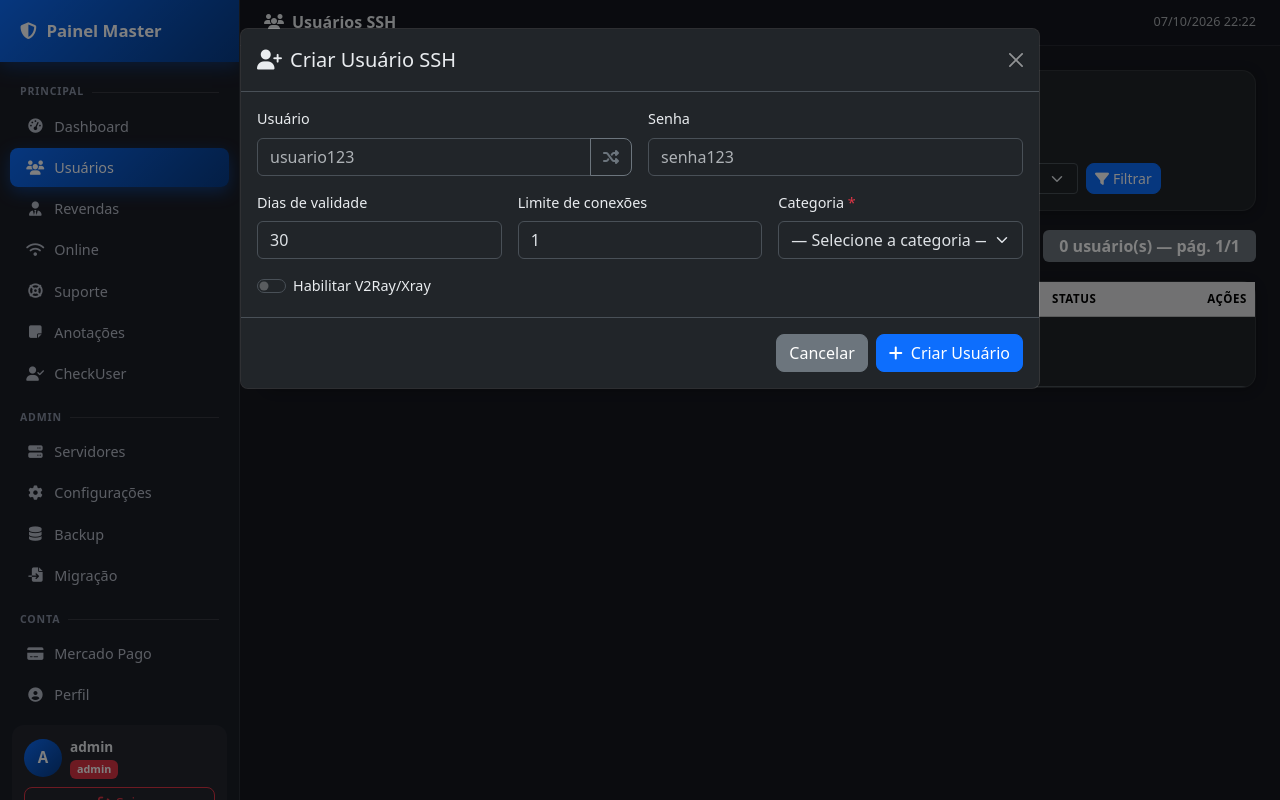
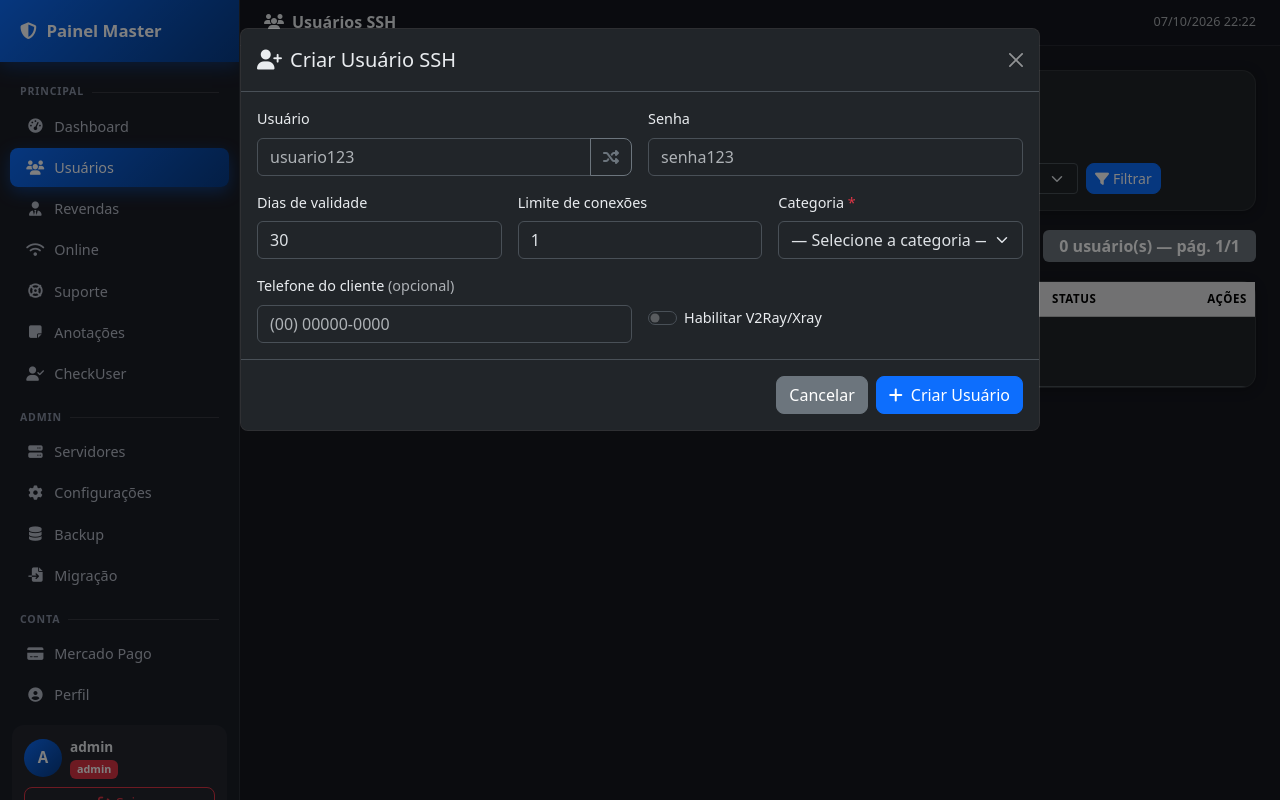
Before and after one commit to jeanfraga95/painel101, a Flask app: page /users in a window 1280 px wide, after a click on "Novo Usuário". Run offline with Flask 3, Linux system fonts and the light colour scheme; the visitor is signed in with stand-in values (Sample User, id 1); data comes from the database, SQL or seed files in the repository; data that the repository does not hold is empty; some libraries are stand-ins or nearby versions.

Commit message:
Telefone na criacao de usuarios (so visivel na chave de credenciais) + busca por telefone; checkuser rapido (cache paralelo)

```diff
--- a/app.py
+++ b/app.py
@@ -8,6 +8,7 @@ import json
 import os
 import re
 import secrets
+import time
 import traceback
 from concurrent.futures import ThreadPoolExecutor, as_completed, TimeoutError as FuturesTimeout
 from datetime import datetime, timedelta
@@ -55,6 +56,7 @@ try:
     db.migrate_schema_v2()
     db.migrate_schema_v3()
     db.migrate_schema_tickets()
+    db.migrate_schema_v4()
 except Exception as _startup_err:
     import traceback as _tb
     print(f"[PMG STARTUP ERROR] DB init failed: {_startup_err}", flush=True)
@@ -470,7 +472,11 @@ def _get_visible_users(current_user, sort='expires_at', search=''):
 
     if search:
         search_l = search.lower()
-        users = [u for u in users if search_l in u['username'].lower()]
+        phone_digits = ''.join(ch for ch in search if ch.isdigit())
+        users = [u for u in users
+                 if search_l in u['username'].lower()
+                 or (phone_digits and phone_digits in
+                     ''.join(ch for ch in (u['telefone'] or '') if ch.isdigit()))]
     return users
 
 
@@ -560,6 +566,7 @@ def create_user():
         category_id = request.form.get('category_id', type=int)
         use_v2ray   = request.form.get('use_v2ray') == '1'
         uuid        = request.form.get('uuid', '').strip() or (db.random_uuid() if use_v2ray else None)
+        telefone    = request.form.get('telefone', '').strip()
 
         if current_user['role'] != 'admin':
             if current_user['account_limit'] != -1:
@@ -590,7 +597,7 @@ def create_user():
 
         ok, msg, new_id = db.create_ssh_user(
             username, password, current_user['id'], primary_server_id,
-            expires_at, limit, uuid if use_v2ray else None, 0
+            expires_at, limit, uuid if use_v2ray else None, 0, telefone
         )
         if not ok:
             return jsonify(success=False, message=msg)
@@ -659,6 +666,7 @@ def create_test():
     category_id = request.form.get('category_id', type=int)
     use_v2ray   = request.form.get('use_v2ray') == '1'
     uuid        = db.random_uuid() if use_v2ray else None
+    telefone    = request.form.get('telefone', '').strip()
 
     if not category_id:
         return jsonify(success=False, message='Selecione uma categoria para o teste')
@@ -681,7 +689,7 @@ def create_test():
 
     ok, msg, new_id = db.create_ssh_user(
         username, password, current_user['id'], primary_server_id,
-        expires_at, limit, uuid if use_v2ray else None, 1
+        expires_at, limit, uuid if use_v2ray else None, 1, telefone
     )
     if not ok:
         return jsonify(success=False, message=msg)
@@ -880,7 +888,7 @@ def update_user(user_id):
         if u['owner_id'] not in tree_ids:
             return jsonify(success=False, message='Sem permissão')
 
-    allowed_fields = {'connection_limit', 'status', 'expires_at', 'password'}
+    allowed_fields = {'connection_limit', 'status', 'expires_at', 'password', 'telefone'}
     updates = {k: v for k, v in request.form.items() if k in allowed_fields}
     if 'connection_limit' in updates:
         try:
@@ -2340,24 +2348,40 @@ def _clean_username(username: str) -> str:
     return username.strip()
 
 
+_CONN_CACHE = {}
+_CONN_CACHE_TTL = 25  # segundos: apps de VPN consultam com frequência
+
+
 def _get_user_connections(username: str) -> int:
-    """Get current active connections for a user from all servers.
-
-    Usa a contagem por `ps` do server_comm: os usuários são túneis puros
-    (ForceCommand /bin/false) e não aparecem no `who`, então a contagem por
-    `who` retornava sempre 0 para os apps VPN.
+    """Conexões ativas de um usuário em TODAS as VPSes.
+
+    Otimizado para o CheckUser ficar leve:
+    - cache curto (TTL 25s) por username → consultas repetidas não tocam nas VPSes;
+    - consulta PARALELA às VPSes com timeout curto por servidor (≈1s típico,
+      no máximo ~4s mesmo com servidor fora do ar), em vez de esperar servidor
+      por servidor em sequência.
     """
-    total_connections = 0
-    for server in db.get_all_servers():
+    now = time.time()
+    hit = _CONN_CACHE.get(username)
+    if hit and now - hit[0] < _CONN_CACHE_TTL:
+        return hit[1]
+
+    servers = db.get_all_servers()
+
+    def _count(srv):
         try:
-            total_connections += sc.get_user_connections(
-                server['ip'], server['module_port'],
-                server['auth_token'], username
-            )
+            return sc.get_user_connections(
+                srv['ip'], srv['module_port'], srv['auth_token'], username)
         except Exception:
-            continue
-
-    return total_connections
+            return 0
+
+    total = 0
+    if servers:
+        with ThreadPoolExecutor(max_workers=max(1, min(8, len(servers)))) as pool:
+            total = sum(pool.map(_count, servers))
+
+    _CONN_CACHE[username] = (now, total)
+    return total
 
 
 def _checkuser_response(username: str):
@@ -2499,6 +2523,7 @@ def user_credentials(user_id):
         v2ray_uuid=u['v2ray_uuid'],
         expires_at=u['expires_at'],
         connection_limit=u['connection_limit'],
+        telefone=u['telefone'] if u['telefone'] else '',
     )
 
 # ---------------------------------------------------------------------------
--- a/server_comm.py
+++ b/server_comm.py
@@ -73,13 +73,15 @@ def get_online_users(ip: str, port: int, auth_token: str) -> list:
     return [u.strip() for u in out.splitlines() if u.strip()]
 
 
-def get_user_connections(ip: str, port: int, auth_token: str, username: str) -> int:
+def get_user_connections(ip: str, port: int, auth_token: str, username: str,
+                         timeout: int = 4) -> int:
     """Count active sessions for a given SSH user.
 
     `who` não serve aqui: os usuários são túneis puros (ForceCommand
     /bin/false) e não registram utmp, então sempre retornava 0.
     """
-    ok, out = send_command(ip, port, auth_token, _sessions_cmd_for_user(username))
+    ok, out = send_command(ip, port, auth_token, _sessions_cmd_for_user(username),
+                           timeout=timeout)
     try:
         return max(0, int(out.strip()))
     except Exception:
--- a/templates/shared/_create_user_modals.html
+++ b/templates/shared/_create_user_modals.html
@@ -41,8 +41,12 @@
             </select>
             <div class="invalid-feedback">Selecione uma categoria.</div>
           </div>
-          <div class="col-12">
-            <div class="form-check form-switch">
+          <div class="col-md-6">
+            <label class="form-label">Telefone do cliente <span class="text-muted fw-normal">(opcional)</span></label>
+            <input type="tel" id="cu_telefone" class="form-control" placeholder="(00) 00000-0000">
+          </div>
+          <div class="col-md-6">
+            <div class="form-check form-switch mt-4 pt-2">
               <input class="form-check-input" type="checkbox" id="cu_v2ray" onchange="toggleUUID(this)">
               <label class="form-check-label" for="cu_v2ray">Habilitar V2Ray/Xray</label>
             </div>
@@ -114,8 +118,12 @@
             </select>
             <div class="invalid-feedback">Selecione uma categoria.</div>
           </div>
-          <div class="col-12">
-            <div class="form-check form-switch">
+          <div class="col-md-6">
+            <label class="form-label">Telefone do cliente <span class="text-muted fw-normal">(opcional)</span></label>
+            <input type="tel" id="ct_telefone" class="form-control" placeholder="(00) 00000-0000">
+          </div>
+          <div class="col-md-6">
+            <div class="form-check form-switch mt-4 pt-2">
               <input class="form-check-input" type="checkbox" id="ct_v2ray">
               <label class="form-check-label" for="ct_v2ray">Com V2Ray/Xray</label>
             </div>
@@ -269,6 +277,7 @@ function submitCreateUser() {
     category_id: catEl.value,
     use_v2ray:   v2 ? '1' : '0',
     uuid:        v2 ? document.getElementById('cu_uuid').value : '',
+    telefone:    document.getElementById('cu_telefone').value,
   }, d => {
     _setBtnLoading('btnCreateUser', false);
     if (d.success) showResult(d.user);
@@ -296,6 +305,7 @@ function submitCreateTest() {
     limit:       document.getElementById('ct_limit').value,
     category_id: catEl.value,
     use_v2ray:   v2 ? '1' : '0',
+    telefone:    document.getElementById('ct_telefone').value,
   }, d => {
     _setBtnLoading('btnCreateTest', false);
     if (d.success) showResult(d.user);
--- a/templates/shared/users.html
+++ b/templates/shared/users.html
@@ -36,7 +36,7 @@
         <label class="form-label small text-muted mb-1">Buscar</label>
         <div class="input-group input-group-sm">
           <span class="input-group-text"><i class="fas fa-search"></i></span>
-          <input type="text" name="search" class="form-control" placeholder="Buscar usuário..." value="{{ search }}">
+          <input type="text" name="search" class="form-control" placeholder="Buscar por nome ou telefone..." value="{{ search }}">
         </div>
       </div>
       <div class="col-md-3">
@@ -162,7 +162,7 @@
                 <button class="btn btn-outline-secondary" onclick="recreateOnServer({{ u.id }}, this)" title="Recriar no servidor (se não existir)">
                   <i class="fas fa-sync-alt"></i>
                 </button>
-                <button class="btn btn-outline-info" onclick="openEditModal({{ u.id }}, '{{ u.username }}', {{ u.connection_limit }}, '{{ u.expires_at[:10] if u.expires_at else '' }}')" title="Editar / Servidores">
+                <button class="btn btn-outline-info" onclick="openEditModal({{ u.id }}, '{{ u.username }}', {{ u.connection_limit }}, '{{ u.expires_at[:10] if u.expires_at else '' }}', '{{ u.telefone or '' }}')" title="Editar / Servidores">
                   <i class="fas fa-edit"></i>
                 </button>
                 <button class="btn btn-outline-danger" onclick="deleteUser({{ u.id }}, '{{ u.username }}')" title="Deletar">
@@ -372,11 +372,12 @@ function deleteUser(id, name) {
   });
 }
 
-function openEditModal(id, username, currentLimit, currentExpiry) {
+function openEditModal(id, username, currentLimit, currentExpiry, currentTel) {
   _editUserId = id;
   document.getElementById('editModalTitle').textContent = 'Editar: ' + username;
   document.getElementById('editLimitInput').value = currentLimit;
   document.getElementById('editExpiryInput').value = currentExpiry || '';
+  document.getElementById('editTelInput').value = currentTel || '';
   document.getElementById('editPassInput').value = '';
   // Reset servers tab
   const body = document.getElementById('editServersBody');
@@ -415,8 +416,9 @@ function saveEditUser() {
   const limit = document.getElementById('editLimitInput').value.trim();
   const expiry = document.getElementById('editExpiryInput').value.trim();
   const pass = document.getElementById('editPassInput').value.trim();
+  const tel = document.getElementById('editTelInput').value.trim();
   if (!limit || isNaN(limit)) { showToast('Limite inválido', 'danger'); return; }
-  const body = {connection_limit: parseInt(limit)};
+  const body = {connection_limit: parseInt(limit), telefone: tel};
   if (expiry) body.expires_at = expiry;
   if (pass) {
     if (pass.length < 4) { showToast('Senha mínima 4 caracteres', 'danger'); return; }
@@ -499,11 +501,13 @@ function viewCredentials(id) {
            <code class="small text-info text-break">${d.v2ray_uuid}</code></div>` : '';
       const appLine = appLink
         ? `<div class="mt-2"><small class="text-muted">App:</small> <a href="${appLink}" target="_blank" class="small">${appLink}</a></div>` : '';
+      const telLine = d.telefone
+        ? `\n📱 Telefone: ${d.telefone}` : '';
 
       let copyText = `👤 Usuário: ${d.username}
 🔐 Senha: ${d.password}
 📅 Validade: ${d.expires_at}
-🔢 Limite: ${d.connection_limit}`;
+🔢 Limite: ${d.connection_limit}${telLine}`;
       if (d.v2ray_uuid) copyText += `
 🆔 UUID: ${d.v2ray_uuid}`;
       if (appLink) copyText += `
@@ -515,8 +519,9 @@ function viewCredentials(id) {
           <tr><td class="text-muted">Senha</td><td><code>${d.password}</code></td></tr>
           <tr><td class="text-muted">Validade</td><td>${d.expires_at ? d.expires_at.slice(0,10) : '—'}</td></tr>
           <tr><td class="text-muted">Limite</td><td>${d.connection_limit} conexões</td></tr>
-        </table>
-        ${uuidLine}${appLine}`;
+          <tr><td class="text-muted">Telefone</td><td>${d.telefone ? d.telefone : '<span class="text-muted">—</span>'}</td></tr>
+        </table>`
+        + uuidLine + appLine;
       document.getElementById('credCopyBtn').onclick = () => universalCopy(copyText, document.getElementById('credCopyBtn'));
       new bootstrap.Modal(document.getElementById('credModal')).show();
     });
@@ -610,6 +615,12 @@ setInterval(loadOnlineUsers, 20000);
           <div class="tab-pane fade show active" id="editPaneInfo">
             <div class="row g-3">
               <div class="col-md-6">
+                <label class="form-label fw-semibold">Telefone
+                  <small class="text-muted fw-normal">(só aparece na chave 🔑)</small>
+                </label>
+                <input type="tel" class="form-control" id="editTelInput" placeholder="(00) 00000-0000">
+              </div>
+              <div class="col-md-6">
                 <label class="form-label fw-semibold">Limite de conexões</label>
                 <input type="number" class="form-control" id="editLimitInput" min="1" max="99">
               </div>
```
Also changed, not shown: db.py (+19 -4 lines).
